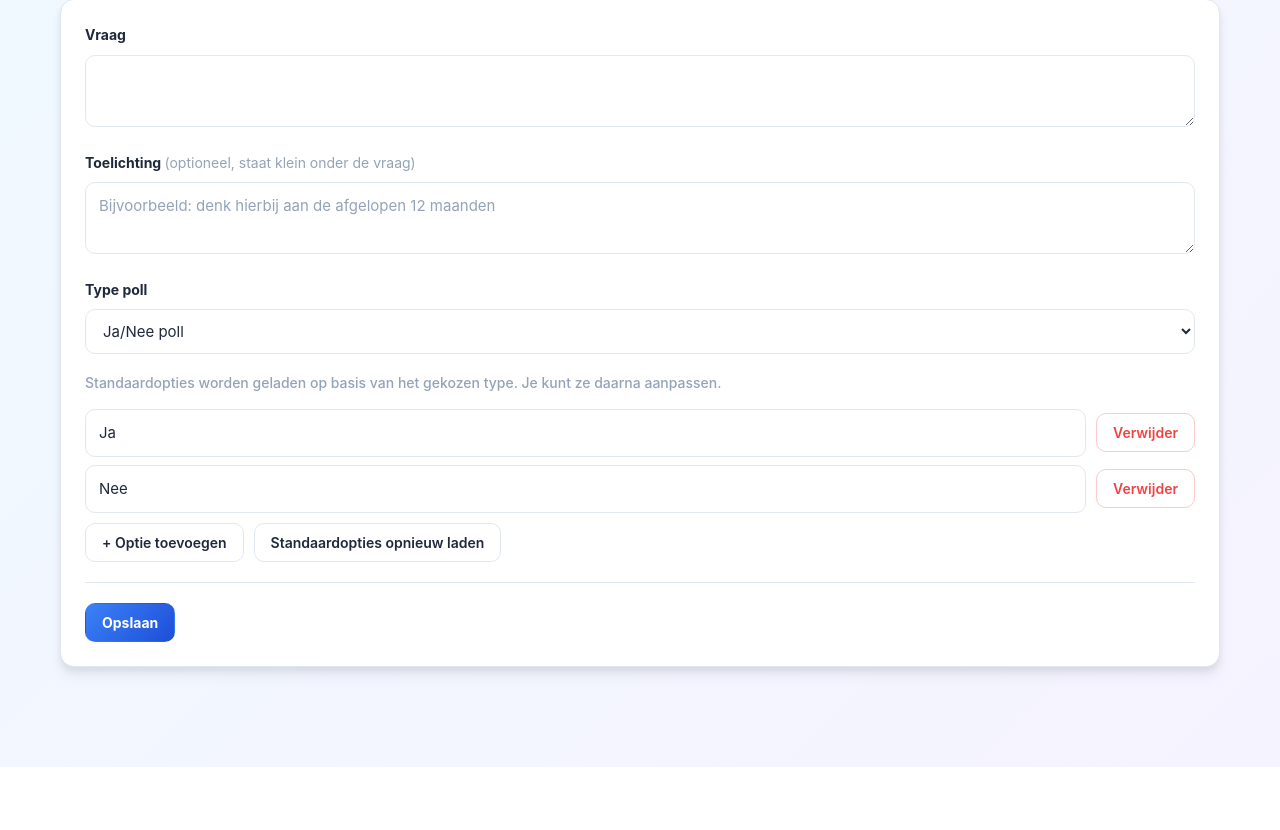
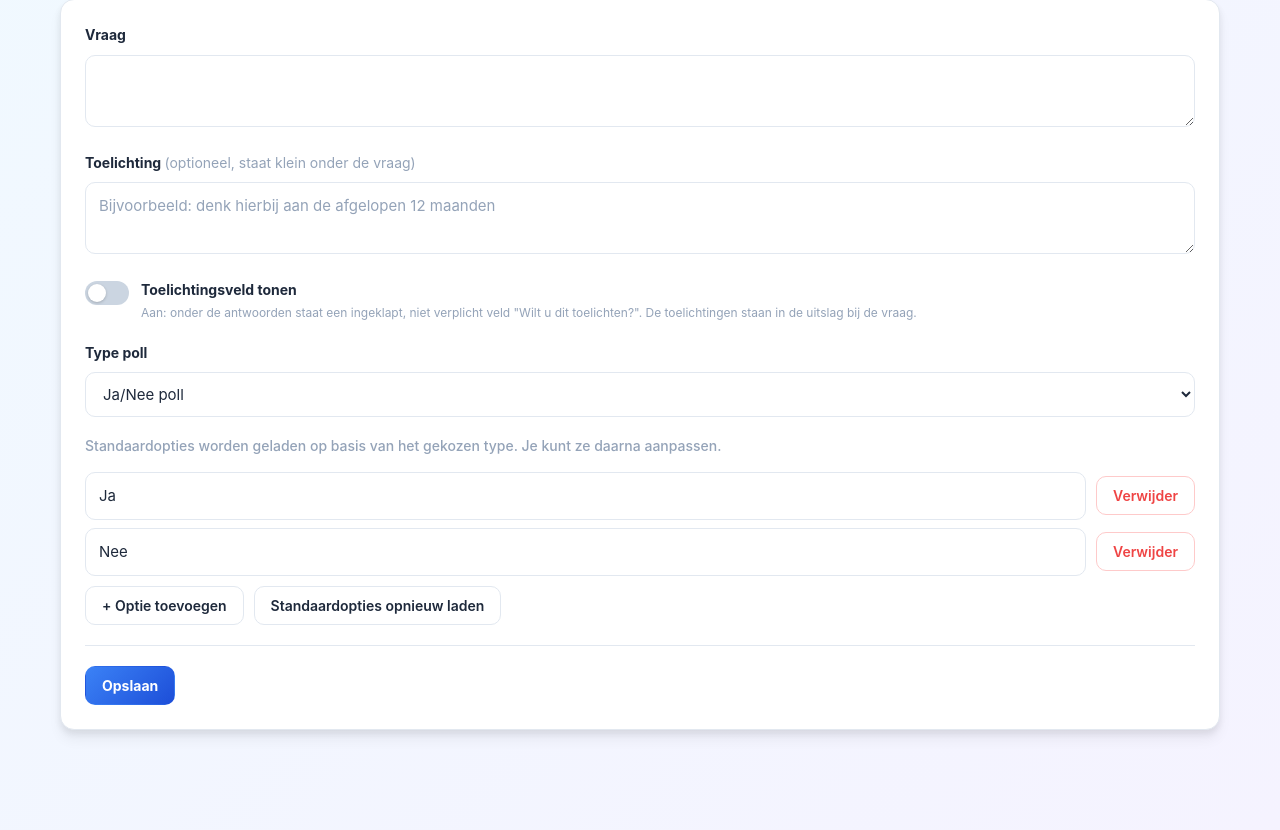
Before and after one commit to elementa-ermelo/Polls-Elementa, a Laravel app: page /admin/polls/1/questions/create in a window 1280 px wide. Shown: the part 194-1024 px from the top of the page. Before the commit the page ends 961 px from the top, so only its background shows below. Run offline with Laravel 12, Linux system fonts and the light colour scheme; a user stored in the database is signed in; data comes from the database, SQL or seed files in the repository.

Commit message:
Polls: schakelaar Toelichtingsveld tonen per vraag
Co-Authored-By: Claude Opus 5.5 <noreply@anthropic.com>

```diff
--- a/app/Http/Controllers/Admin/PollController.php
+++ b/app/Http/Controllers/Admin/PollController.php
@@ -573,6 +573,7 @@ HTML;
             $question = $poll->questions()->create([
                 'question' => $data['question'],
                 'help_text' => $data['help_text'] ?? null,
+                'met_toelichting' => request()->boolean('met_toelichting'),
                 'type' => $data['type'],
                 'position' => $position + 1,
             ]);
@@ -636,6 +637,7 @@ HTML;
             $question->update([
                 'question' => $data['question'],
                 'help_text' => $data['help_text'] ?? null,
+                'met_toelichting' => request()->boolean('met_toelichting'),
                 'type' => $data['type'],
             ]);
 
--- a/app/Models/PollQuestion.php
+++ b/app/Models/PollQuestion.php
@@ -15,9 +15,15 @@ class PollQuestion extends Model
         'poll_id',
         'question',
         'help_text',
+        'met_toelichting',
         'type',
         'position',
     ];
+
+    protected function casts(): array
+    {
+        return ['met_toelichting' => 'boolean'];
+    }
 
     public function poll(): BelongsTo
     {
--- a/resources/views/admin/polls/question-form.blade.php
+++ b/resources/views/admin/polls/question-form.blade.php
@@ -23,6 +23,27 @@
         <textarea id="help_text" name="help_text" rows="2" placeholder="Bijvoorbeeld: denk hierbij aan de afgelopen 12 maanden">{{ old('help_text', $question->help_text ?? '') }}</textarea>
         @error('help_text')<p class="field-error">{{ $message }}</p>@enderror
     </div>
+
+    <div class="field">
+        <input type="hidden" name="met_toelichting" value="0">
+        <label class="switch-row" for="met_toelichting">
+            <input type="checkbox" id="met_toelichting" name="met_toelichting" value="1" class="switch-input" @checked((bool) old('met_toelichting', $question->met_toelichting ?? false))>
+            <span class="switch-track" aria-hidden="true"><span class="switch-knob"></span></span>
+            <span>
+                <strong>Toelichtingsveld tonen</strong><br>
+                <span style="font-size:12px; color:var(--muted);">Aan: onder de antwoorden staat een ingeklapt, niet verplicht veld "Wilt u dit toelichten?". De toelichtingen staan in de uitslag bij de vraag.</span>
+            </span>
+        </label>
+    </div>
+    <style>
+        .switch-row { display:flex; align-items:flex-start; gap:12px; cursor:pointer; font-weight:400; }
+        .switch-input { position:absolute; opacity:0; width:1px; height:1px; }
+        .switch-track { flex-shrink:0; width:44px; height:24px; border-radius:12px; background:#cbd5e1; position:relative; transition:background .2s; margin-top:2px; }
+        .switch-knob { position:absolute; top:3px; left:3px; width:18px; height:18px; border-radius:50%; background:#fff; transition:left .2s; box-shadow:0 1px 3px rgba(0,0,0,.2); }
+        .switch-input:checked + .switch-track { background:var(--primary); }
+        .switch-input:checked + .switch-track .switch-knob { left:23px; }
+        .switch-input:focus-visible + .switch-track { outline:2px solid var(--primary); outline-offset:2px; }
+    </style>
 
     @if($question->exists && ($answerCount = $question->votes()->count()) > 0)
         <div style="padding:12px 14px; background:#fff7ed; border:1px solid #fed7aa; border-radius:8px; margin-bottom:16px; font-size:14px; color:#9a3412;">
--- a/resources/views/polls/show.blade.php
+++ b/resources/views/polls/show.blade.php
@@ -249,6 +249,8 @@
                                     <label class="choice-lbl" for="{{ $oid }}">{{ $option->label }}</label>
                                 </div>
                             @endforeach
+                        @endif
+                        @if($question->met_toelichting)
                             @php($tk = 'toelichting_'.$question->id)
                             <details class="toelichting" @if(old($tk)) open @endif>
                                 <summary>Wilt u dit toelichten?</summary>
```
Also changed, not shown: database/migrations/2026_11_16_230000_add_met_toelichting_to_poll_questions_table.php (added).
